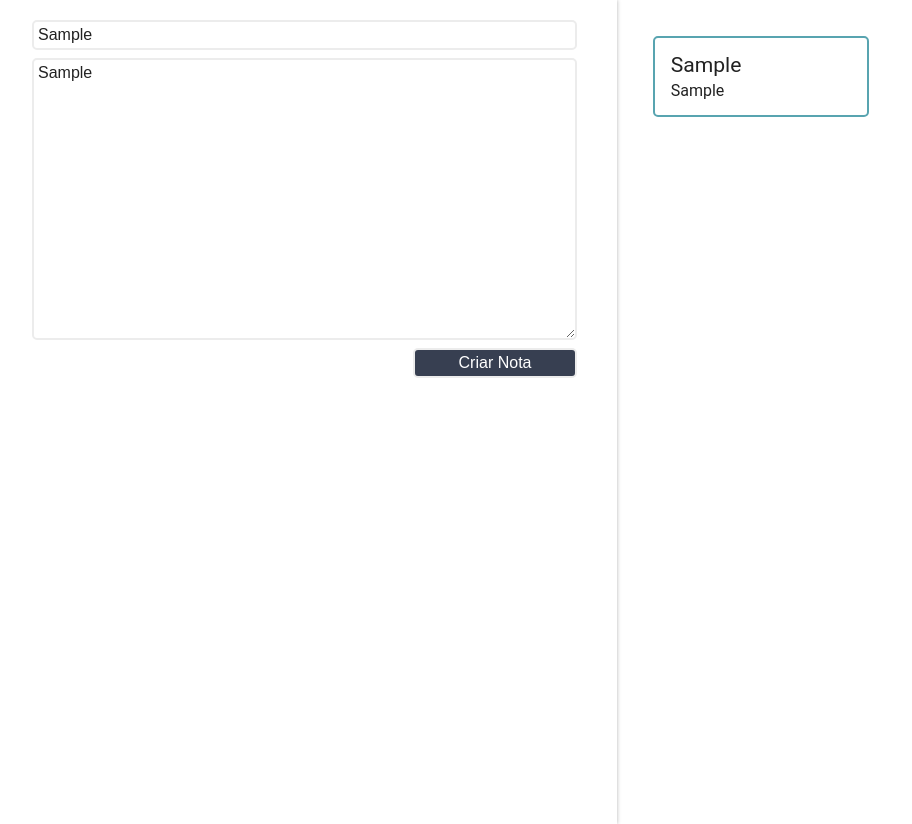
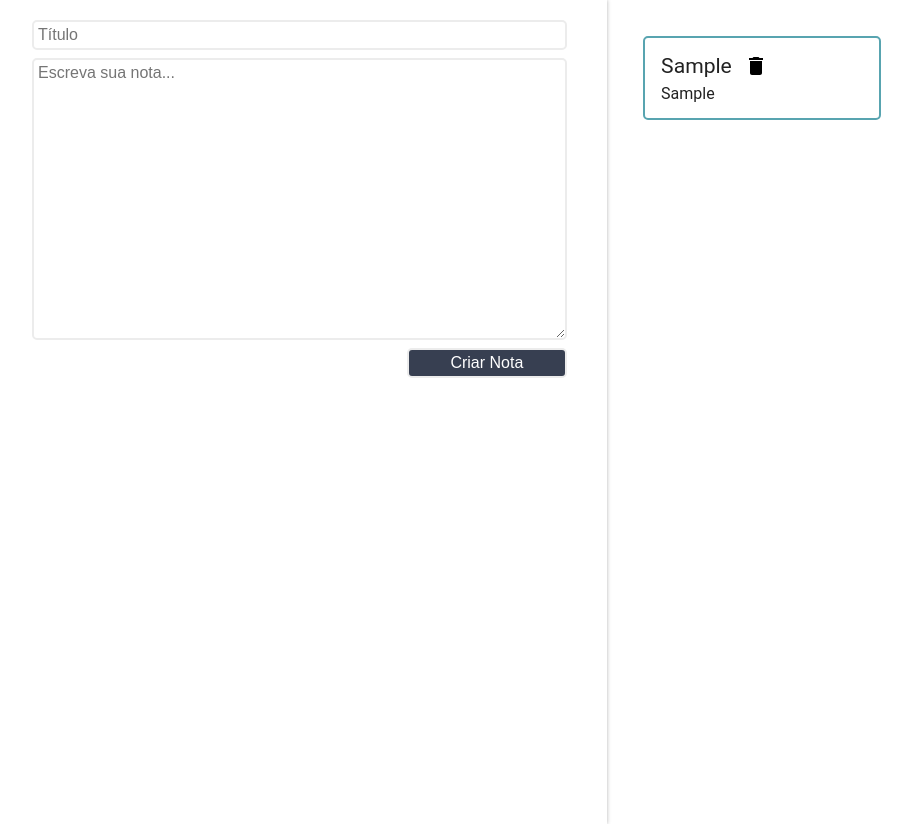
Before and after one commit to devjef/ceep-notas-adesivas, a React (Create React App) app: page / in a window 1280 px wide. Both pictures are taken after typing "Sample", "Sample" into the empty fields and a click on the button "Criar Nota". Shown: the whole page, without its empty margins (8-920 px from the left). Built offline with nearby package versions, Linux system fonts and the light colour scheme; a web font is replaced by a local one.

Commit message:
função de deletar card

```diff
--- a/src/App.js
+++ b/src/App.js
@@ -8,7 +8,6 @@ class App extends Component {
 
   constructor(){
     super();
-
     this.state = {
       notas:[]
     }
@@ -17,18 +16,28 @@ class App extends Component {
   criarNota(titulo, texto){
     const novaNota = {titulo, texto};
     const novoArrayNotas = [...this.state.notas,novaNota]
-    console.log(novoArrayNotas)
     const novoEstado = {
       notas:novoArrayNotas
     }
     this.setState(novoEstado)
   }
 
+  deletarNota(indice) {
+    let arrayNotas = this.state.notas;
+
+    arrayNotas.splice(indice, 1);
+    const novoEstado = {
+      notas: arrayNotas
+    }
+
+    this.setState(novoEstado);
+  }
+
   render() {
     return (
       <section className="conteudo">
         <FormularioCadastro criarNota={this.criarNota.bind(this)}/>
-        <ListaDeNotas notas={this.state.notas}/>
+        <ListaDeNotas notas={this.state.notas} apagarNota={this.deletarNota.bind(this)}/>
       </section>
     );
   }
--- a/src/assets/App.css
+++ b/src/assets/App.css
@@ -7,5 +7,6 @@
     --secundaria: #373f51;
     --secundaria-ativa: #cccccc;
     --fundo: #ffffff;
+    --fundo-nota: #f5ba16;
     --fundo-detalhes: #ececec;
   }
--- a/src/components/CardNota/CardNota.jsx
+++ b/src/components/CardNota/CardNota.jsx
@@ -1,11 +1,22 @@
 import React, { Component } from "react";
 import "./estilo.css";
+import { ReactComponent as DeleteSVG } from "../../assets/img/delete.svg";
+
 class CardNota extends Component {
+
+  apagar() {
+
+    const indice = this.props.indice;
+    this.props.apagarNota(indice)
+
+  }
+
   render() {
     return (
       <section className="card-nota">
         <header className="card-nota_cabecalho">
           <h3 className="card-nota_titulo">{this.props.titulo}</h3>
+          <DeleteSVG onClick={this.apagar.bind(this)} />
         </header>
         <p className="card-nota_texto">{this.props.texto}</p>
       </section>
--- a/src/components/FormularioCadastro/FormularioCadastro.jsx
+++ b/src/components/FormularioCadastro/FormularioCadastro.jsx
@@ -22,7 +22,14 @@ class FormularioCadastro extends Component {
     evento.preventDefault();
     evento.stopPropagation();
     this.props.criarNota(this.titulo, this.texto);
+    this._limpaInputs();
+  }
 
+  _limpaInputs() {
+    document.querySelector('form input').value = '';
+    document.querySelector('form textarea').value = '';
+    this.titulo = '';
+    this.texto = '';
   }
 
   render() {
--- a/src/components/ListaDeNotas/ListaDeNotas.jsx
+++ b/src/components/ListaDeNotas/ListaDeNotas.jsx
@@ -10,7 +10,7 @@ class ListaDeNotas extends Component {
              {this.props.notas.map((nota, index) => {
                 return (
                     <li key={index} className="lista-notas_item">
-                        <CardNota titulo={nota.titulo} texto={nota.texto} />
+                        <CardNota indice={index} titulo={nota.titulo} texto={nota.texto} apagarNota={this.props.apagarNota} />
                      </li>
                 )
              })}
```
Also changed, not shown: src/assets/img/delete.svg (added).
